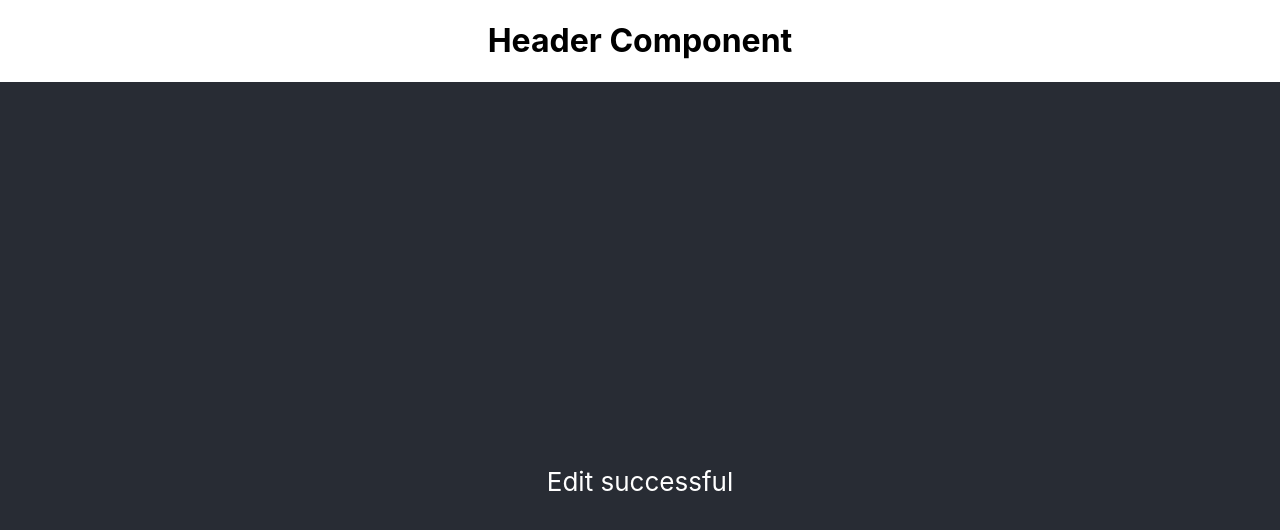
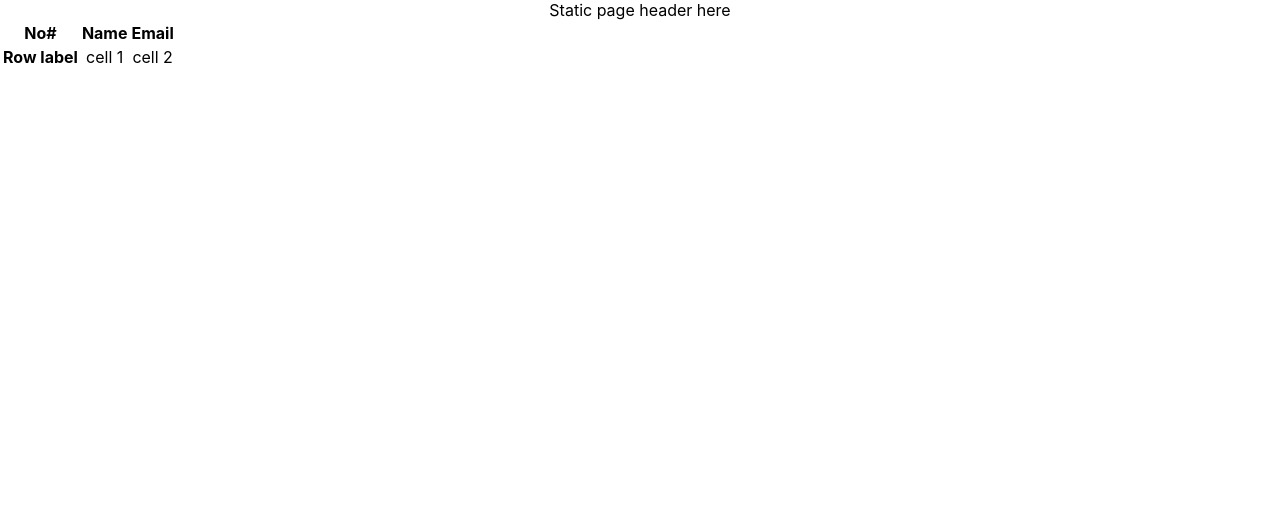
Before and after one commit to RFlanagan82/user-data-table, a React (Create React App) app: page / in a window 1280 px wide. Shown: the top 530 px of the page. Built offline with nearby package versions, Linux system fonts and the light colour scheme; no server answers.

Commit message:
three components: page header, table header, datatable

```diff
--- a/src/App.js
+++ b/src/App.js
@@ -1,75 +1,14 @@
 // import logo from "./logo.svg";
 import React, { useEffect, useState, useMemo } from "react";
 import "./App.css";
-import Header from "./components/Header/index.js";
+import PageHeader from "./components/PageHeader/PageHeader";
+import DataTable from "./components/DataTable/DataTable.js";
 
 export default function App() {
-  // const [comments, setComments] = useState([]);
-  // // const [loader, showLoader, hideLoader] = useFullPageLoader();
-  // const [totalItems, setTotalItems] = useState(0);
-  // const [currentPage, setCurrentPage] = useState(1);
-  // const [search, setSearch] = useState("");
-  // const [sorting, setSorting] = useState({ field: "", order: "" });
-
-  // const ITEMS_PER_PAGE = 50;
-
-  // const headers = [
-  //   { name: "No#", field: "id", sortable: false },
-  //   { name: "Name", field: "name", sortable: true },
-  //   { name: "Email", field: "email", sortable: true },
-  //   { name: "Comment", field: "body", sortable: false },
-  // ];
-
-  // useEffect(() => {
-  //   const getData = () => {
-  //     // showLoader();
-
-  //     fetch("https://jsonplaceholder.typicode.com/comments")
-  //       .then((response) => response.json())
-  //       .then((json) => {
-  //         // hideLoader();
-  //         setComments(json);
-  //         console.log(json);
-  //       });
-  //   };
-
-  //   getData();
-  // }, []);
-
-  // const commentsData = useMemo(() => {
-  //   let computedComments = comments;
-
-  //   if (search) {
-  //     computedComments = computedComments.filter(
-  //       (comment) =>
-  //         comment.name.toLowerCase().includes(search.toLowerCase()) ||
-  //         comment.email.toLowerCase().includes(search.toLowerCase())
-  //     );
-  //   }
-
-  //   setTotalItems(computedComments.length);
-
-  //   //Sorting comments
-  //   if (sorting.field) {
-  //     const reversed = sorting.order === "asc" ? 1 : -1;
-  //     computedComments = computedComments.sort(
-  //       (a, b) => reversed * a[sorting.field].localeCompare(b[sorting.field])
-  //     );
-  //   }
-
-  //   //Current Page slice
-  //   return computedComments.slice(
-  //     (currentPage - 1) * ITEMS_PER_PAGE,
-  //     (currentPage - 1) * ITEMS_PER_PAGE + ITEMS_PER_PAGE
-  //   );
-  // }, [comments, currentPage, search, sorting]);
-
   return (
     <div className="App">
-      <Header />
-      <header className="App-header">
-        <p>Edit successful</p>
-      </header>
+      <PageHeader />
+      <DataTable />
     </div>
   );
 }
--- /dev/null
+++ b/src/components/DataTable/DataTable.js
@@ -0,0 +1,102 @@
+import React, { useEffect, useState, useMemo } from "react";
+import Header from "../Header/Header";
+// import { TableHeader, Pagination, Search } from "components/DataTable";
+// import ExternalInfo from "hooks/useFullPageLoader";
+// import ExternalInfo from "components/ExternalInfo";
+
+export default function DataTable() {
+  // const [comments, setComments] = useState([]);
+  //   const [loader, showLoader, hideLoader] = useFullPageLoader();
+  const [totalItems, setTotalItems] = useState(0);
+  const [currentPage, setCurrentPage] = useState(1);
+  const [search, setSearch] = useState("");
+  const [sorting, setSorting] = useState({ field: "", order: "" });
+
+  const ITEMS_PER_PAGE = 50;
+
+  const headers = [
+    { name: "No#", field: "id", sortable: false },
+    { name: "Name", field: "name", sortable: true },
+    { name: "Email", field: "email", sortable: true },
+    // { name: "Comment", field: "body", sortable: false },
+  ];
+
+  useEffect(() => {
+    const getData = () => {
+      //   showLoader();
+
+      fetch("https://randomuser.me/api/?results=10")
+        .then((response) => response.json())
+        .then((json) => {
+          console.log("LOOK HERE =======================================>");
+          console.log(json);
+        });
+    };
+
+    getData();
+  }, []);
+
+  // const commentsData = useMemo(() => {
+  //   let computedComments = comments;
+
+  //   if (search) {
+  //     computedComments = computedComments.filter(
+  //       (comment) =>
+  //         comment.name.toLowerCase().includes(search.toLowerCase()) ||
+  //         comment.email.toLowerCase().includes(search.toLowerCase())
+  //     );
+  //   }
+
+  //   setTotalItems(computedComments.length);
+
+  //   //Sorting comments
+  //   if (sorting.field) {
+  //     const reversed = sorting.order === "asc" ? 1 : -1;
+  //     computedComments = computedComments.sort(
+  //       (a, b) => reversed * a[sorting.field].localeCompare(b[sorting.field])
+  //     );
+  //   }
+
+  //   //Current Page slice
+  //   return computedComments.slice(
+  //     (currentPage - 1) * ITEMS_PER_PAGE,
+  //     (currentPage - 1) * ITEMS_PER_PAGE + ITEMS_PER_PAGE
+  //   );
+  // }, [comments, currentPage, search, sorting]);
+
+  return (
+    <>
+      <div className="row w-100">
+        <div className="col mb-3 col-12 text-center">
+          <div className="row">
+            <div className="col-md-6"></div>
+            <div className="col-md-6 d-flex flex-row-reverse">
+              {/* <Search
+                onSearch={(value) => {
+                  setSearch(value);
+                  setCurrentPage(1);
+                }}
+              /> */}
+            </div>
+          </div>
+
+          <table className="table table-striped">
+            <Header
+              headers={headers}
+              onSorting={(field, order) => setSorting({ field, order })}
+            />
+            <tbody>
+              <tr>
+                <th scope="row">Row label</th>
+                <td>cell 1</td>
+                <td>cell 2</td>
+              </tr>
+            </tbody>
+          </table>
+        </div>
+      </div>
+    </>
+  );
+}
+
+// export default DataTable;
--- /dev/null
+++ b/src/components/Header/Header.js
@@ -0,0 +1,37 @@
+import React, { useState } from "react";
+import { FontAwesomeIcon } from "@fortawesome/react-fontawesome";
+
+export default function Header({ headers, onSorting }) {
+  const [sortingField, setSortingField] = useState("");
+  const [sortingOrder, setSortingOrder] = useState("asc");
+
+  const onSortingChange = (field) => {
+    const order =
+      field === sortingField && sortingOrder === "asc" ? "desc" : "asc";
+
+    setSortingField(field);
+    setSortingOrder(order);
+    onSorting(field, order);
+  };
+
+  return (
+    <thead>
+      <tr>
+        {headers.map(({ name, field, sortable }) => (
+          <th
+            key={name}
+            onClick={() => (sortable ? onSortingChange(field) : null)}
+          >
+            {name}
+
+            {sortingField && sortingField === field && (
+              <FontAwesomeIcon
+                icon={sortingOrder === "asc" ? "arrow-down" : "arrow-up"}
+              />
+            )}
+          </th>
+        ))}
+      </tr>
+    </thead>
+  );
+}
--- a/src/components/Header/index.js
+++ /dev/null
@@ -1,18 +0,0 @@
-import React, { useState } from "react";
-import { FontAwesomeIcon } from "@fortawesome/react-fontawesome";
-
-export default function Header({ headers, onSorting }) {
-  const [sortingField, setSortingField] = useState("");
-  const [sortingOrder, setSortingOrder] = useState("asc");
-
-  //   const onSortingChange = (field) => {
-  //     const order =
-  //       field === sortingField && sortingOrder === "asc" ? "desc" : "asc";
-
-  //     setSortingField(field);
-  //     setSortingOrder(order);
-  //     onSorting(field, order);
-  //   };
-
-  return <h1>Header Component</h1>;
-}
--- /dev/null
+++ b/src/components/PageHeader/PageHeader.js
@@ -0,0 +1,9 @@
+import React from "react";
+
+export default function PageHeader() {
+  return (
+    <>
+      <header>Static page header here</header>
+    </>
+  );
+}
```
